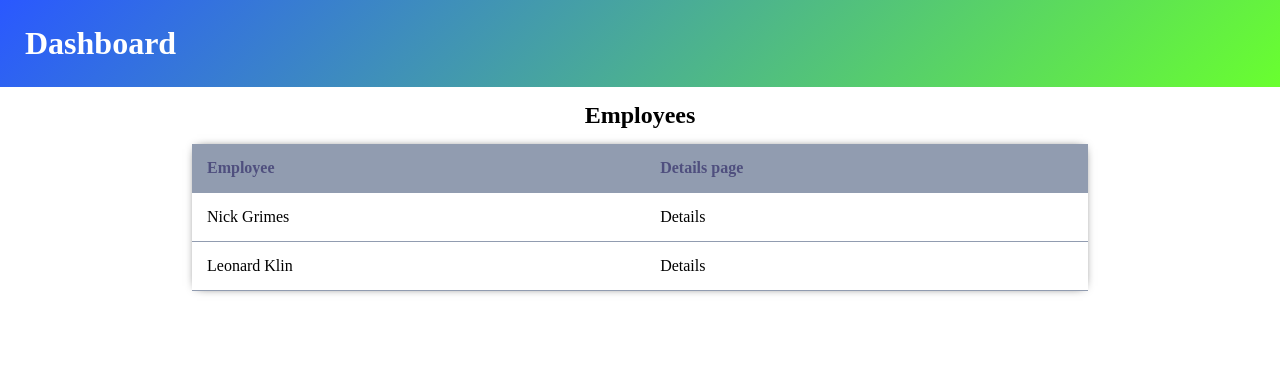
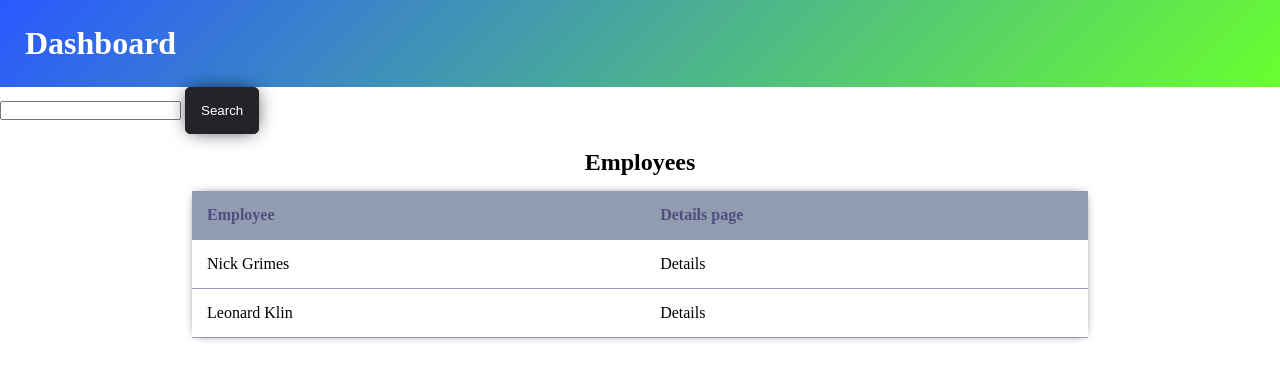
Before and after one commit to Christus5/Car-Wash, a Django app: page / in a window 1280 px wide. Shown: the top 380 px of the page. Run offline with Django 3.2, Linux system fonts and the light colour scheme; data comes from the database, SQL or seed files in the repository.

Commit message:
add search

```diff
--- a/washapp/templates/washapp/detail.html
+++ b/washapp/templates/washapp/detail.html
@@ -13,6 +13,7 @@
             </div>
 
         </header>
+
         <section class="page-content">
             <h2>{{ employee|capfirst }}</h2>
             <div class="orders">
--- a/washapp/templates/washapp/index.html
+++ b/washapp/templates/washapp/index.html
@@ -5,6 +5,11 @@
         <header class="page-header">
             <h1>Dashboard</h1>
         </header>
+
+        <form>
+            <input type="text" name="name"/>
+            <button type="submit">Search</button>
+        </form>
 
         <section class="page-content">
             <header>
--- a/washapp/views.py
+++ b/washapp/views.py
@@ -1,3 +1,4 @@
+from django.db.models import Q
 from django.shortcuts import render, get_object_or_404
 from django.http import HttpResponseRedirect
 
@@ -10,10 +11,15 @@ from .models import Employee
 
 # Create your views here.
 def index_view(request, *args, **kwargs):
+    search = request.GET.get('name')
+    employee_q = Q()
+    if search:
+        employee_q &= Q(name__icontains=search[-1]) | Q(last_name__icontains=search[-1])
 
     context = {
-        'employees': Employee.objects.all()
+        'employees': Employee.objects.filter(employee_q)
     }
+
     return render(request, 'washapp/index.html', context)
 
 def detail_view(request, employee_id):
```
